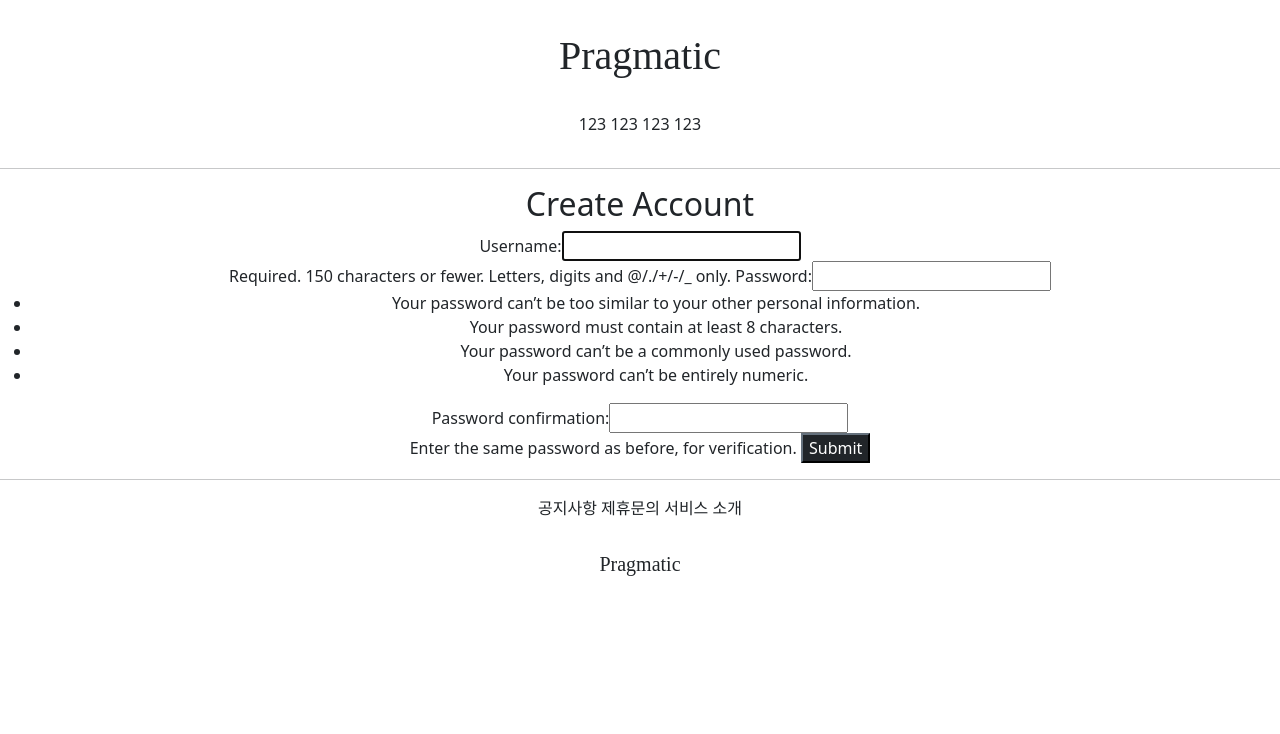
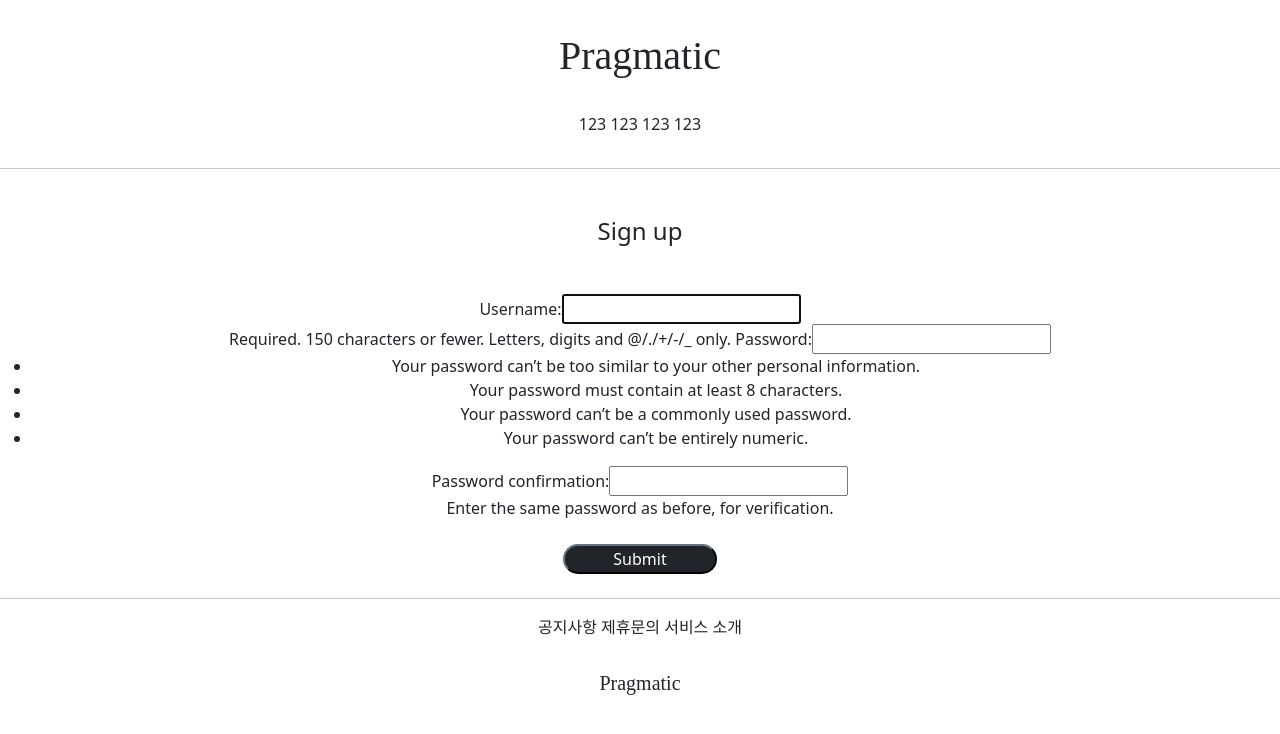
Before and after one commit to soohyoen/gis_django_1, a Django app: page /accounts/create/ in a window 1280 px wide. Shown: the top 734 px of the page. Run offline with Django 3.2, Linux system fonts and the light colour scheme; parts of the project's set-up code (start-up, migrations or seed data) failed here and were passed over; some web fonts are replaced.

Commit message:
7/14 class commit 1

```diff
--- a/accountapp/templates/accountapp/create.html
+++ b/accountapp/templates/accountapp/create.html
@@ -3,15 +3,17 @@
 {% block content %}
 
 <div class="text-center">
-    <div>
-        <h2>Create Account</h2>
+    <div class = 'm-5'>
+        <h4>Sign up</h4>
     </div>
     <div>
         <form action="{% url 'accountapp:create' %}" method = 'post'>
             {% csrf_token %}
             {{ form }}
-            <input type="submit" class="'btn btn-dark">
-
+            <div class = 'm-4'>
+            <input type="submit"
+                   class="'btn btn-dark rounded-pill px-5">
+            </div>
         </form>
 
     </div>
```
